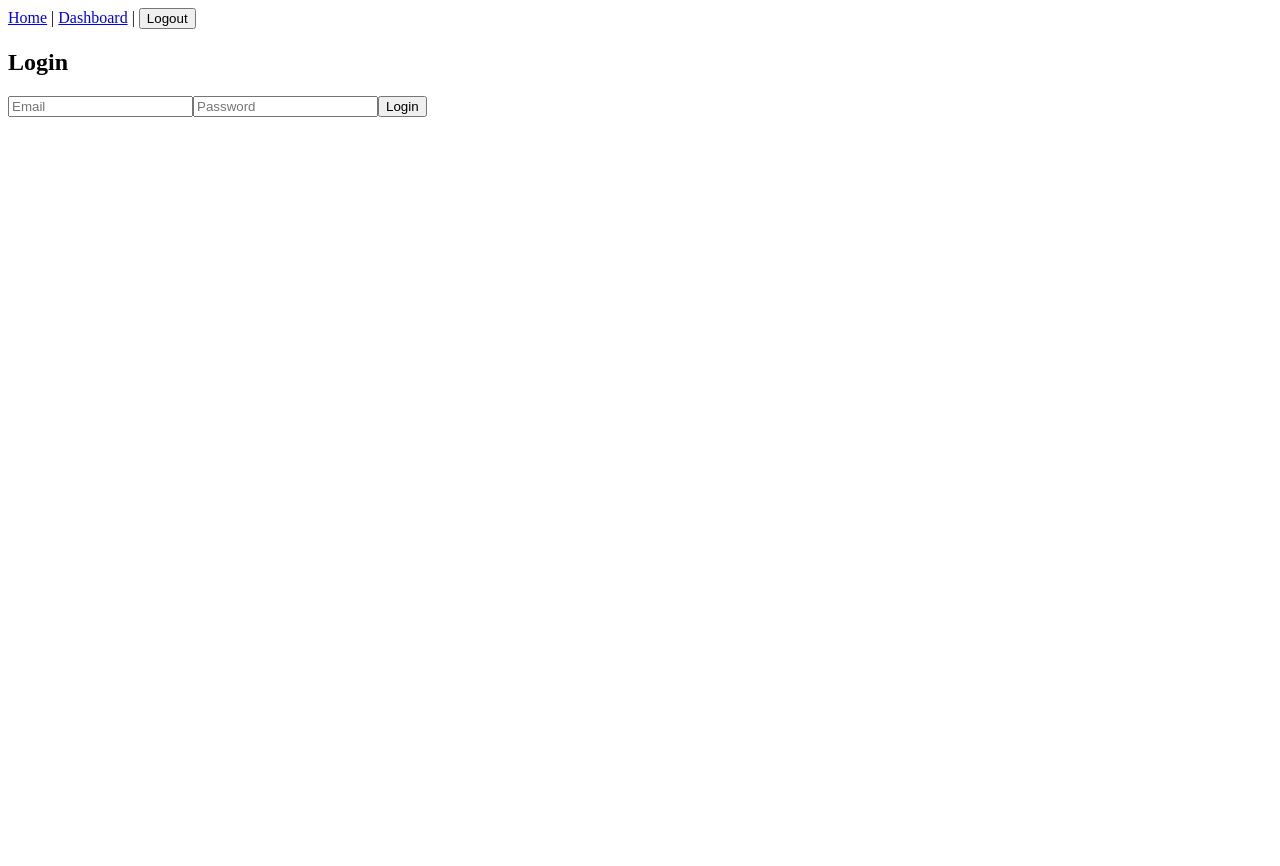
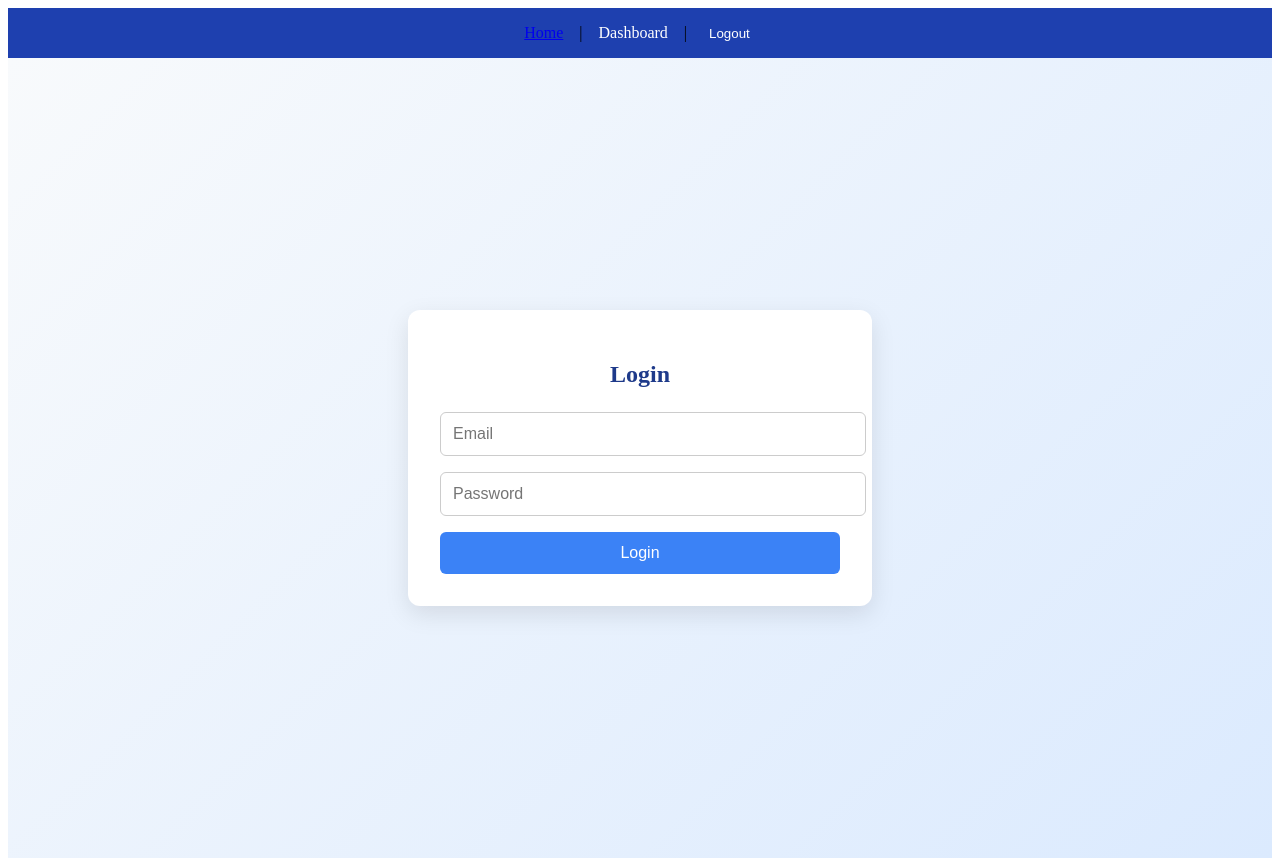
Before and after one commit to HasanAbdirahman/End-To-End, a React (Create React App) app in the folder frontend/: page /login in a window 1280 px wide. Before the commit the page ends 800 px from the top, so only its background shows below. Built offline with nearby package versions, Linux system fonts and the light colour scheme; sample sign-in values are in the browser's storage.

Commit message:
Added styles files

```diff
--- a/frontend/src/App.js
+++ b/frontend/src/App.js
@@ -14,11 +14,11 @@ const App = () => {
       <Navbar onLogout={() => setAuth(false)} />
       <Routes>
         <Route path="/" element={<h1>Home Page</h1>} />
-        <Route path="/login" element={<Login />} />
+        <Route path="/login" element={<Login onLogin={() => setAuth(true)} />} />
         <Route path="/signup" element={<Signup />} />
         <Route
           path="/dashboard"
-          element={isAuthenticated() ? <Dashboard /> : <Navigate to="/login" />}
+          element={auth ? <Dashboard /> : <Navigate to="/login" />}
         />
       </Routes>
     </Router>
--- a/frontend/src/components/Dashboard.js
+++ b/frontend/src/components/Dashboard.js
@@ -1,13 +1,17 @@
 import React from 'react';
-import { getUser } from '../utils/auth';
+import { getUser } from '../../utils/auth';
+import styles from './Dashboard.module.css';
 
 const Dashboard = () => {
   const user = getUser();
 
   return (
-    <div>
-      <h2>Welcome to the Dashboard</h2>
-      <p>You are logged in as <strong>{user?.email}</strong></p>
+    <div className={styles.container}>
+      <div className={styles.card}>
+        <h2>Welcome to Your Dashboard</h2>
+        <p>Hello, <strong>{user?.email}</strong> 👋</p>
+        <p>You are now logged in. Enjoy exploring the app!</p>
+      </div>
     </div>
   );
 };
--- /dev/null
+++ b/frontend/src/components/Dashboard.module.css
@@ -0,0 +1,27 @@
+.container {
+  display: flex;
+  justify-content: center;
+  align-items: center;
+  min-height: calc(100vh - 60px);
+  background: linear-gradient(145deg, #e0f2fe, #f8fafc);
+  padding: 2rem;
+}
+
+.card {
+  background: white;
+  padding: 2rem 3rem;
+  border-radius: 12px;
+  box-shadow: 0px 6px 18px rgba(0, 0, 0, 0.1);
+  max-width: 500px;
+  text-align: center;
+}
+
+.card h2 {
+  color: #1e3a8a;
+  margin-bottom: 1rem;
+}
+
+.card p {
+  font-size: 16px;
+  color: #333;
+}
--- a/frontend/src/components/Login.js
+++ b/frontend/src/components/Login.js
@@ -1,8 +1,9 @@
 import React, { useState } from 'react';
 import { useNavigate } from 'react-router-dom';
 import { setUser } from '../utils/auth';
+import styles from './Login.module.css';
 
-const Login = () => {
+const Login = ({ onLogin }) => {
   const [email, setEmail] = useState('');
   const [password, setPassword] = useState('');
   const navigate = useNavigate();
@@ -10,7 +11,6 @@ const Login = () => {
   const handleLogin = (e) => {
     e.preventDefault();
 
-    // Dummy check
     const userData = JSON.parse(localStorage.getItem('users')) || [];
     const matched = userData.find(
       user => user.email === email && user.password === password
@@ -18,19 +18,36 @@ const Login = () => {
 
     if (matched) {
       setUser({ email });
+      onLogin(); // update auth state in App.js
       navigate('/dashboard');
     } else {
-      alert('Invalid credentials');
+      alert('Invalid email or password');
     }
   };
 
   return (
-    <form onSubmit={handleLogin}>
-      <h2>Login</h2>
-      <input value={email} onChange={e => setEmail(e.target.value)} placeholder="Email" required />
-      <input value={password} onChange={e => setPassword(e.target.value)} type="password" placeholder="Password" required />
-      <button type="submit">Login</button>
-    </form>
+    <div className={styles.container}>
+      <form onSubmit={handleLogin} className={styles.card}>
+        <h2>Login</h2>
+        <input
+          className={styles.input}
+          type="email"
+          value={email}
+          onChange={e => setEmail(e.target.value)}
+          placeholder="Email"
+          required
+        />
+        <input
+          className={styles.input}
+          type="password"
+          value={password}
+          onChange={e => setPassword(e.target.value)}
+          placeholder="Password"
+          required
+        />
+        <button className={styles.button} type="submit">Login</button>
+      </form>
+    </div>
   );
 };
 
--- /dev/null
+++ b/frontend/src/components/Login.module.css
@@ -0,0 +1,55 @@
+.container {
+  display: flex;
+  height: 100vh;
+  justify-content: center;
+  align-items: center;
+  background: linear-gradient(135deg, #f8fafc, #dbeafe);
+}
+
+.card {
+  background: white;
+  padding: 2rem;
+  border-radius: 12px;
+  box-shadow: 0px 8px 24px rgba(0, 0, 0, 0.1);
+  min-width: 300px;
+  max-width: 400px;
+  width: 90%;
+  text-align: center;
+}
+
+.card h2 {
+  margin-bottom: 1.5rem;
+  color: #1e3a8a;
+}
+
+.input {
+  display: block;
+  width: 100%;
+  padding: 12px;
+  margin-bottom: 1rem;
+  border: 1px solid #ccc;
+  border-radius: 6px;
+  font-size: 16px;
+  outline: none;
+  transition: border-color 0.3s ease;
+}
+
+.input:focus {
+  border-color: #3b82f6;
+}
+
+.button {
+  width: 100%;
+  padding: 12px;
+  background-color: #3b82f6;
+  color: white;
+  border: none;
+  border-radius: 6px;
+  font-size: 16px;
+  cursor: pointer;
+  transition: background 0.3s ease;
+}
+
+.button:hover {
+  background-color: #2563eb;
+}
--- a/frontend/src/components/Navbar.js
+++ b/frontend/src/components/Navbar.js
@@ -1,15 +1,16 @@
 import React from 'react';
 import { Link } from 'react-router-dom';
 import { isAuthenticated, removeUser } from '../utils/auth';
+import styles from './Navbar.module.css';
 
 const Navbar = ({ onLogout }) => {
   return (
-    <nav>
+    <nav className={styles.navbar}>
       <Link to="/">Home</Link> |{' '}
       {isAuthenticated() ? (
         <>
-          <Link to="/dashboard">Dashboard</Link> |{' '}
-          <button onClick={() => { removeUser(); onLogout(); }}>
+          <Link className={styles.link} to="/dashboard">Dashboard</Link> |{' '}
+          <button className={styles.button} onClick={() => { removeUser(); onLogout(); }}>
             Logout
           </button>
         </>
--- /dev/null
+++ b/frontend/src/components/Navbar.module.css
@@ -0,0 +1,29 @@
+.navbar {
+  display: flex;
+  justify-content: center;
+  gap: 1rem;
+  background: #1e40af;
+  padding: 1rem;
+}
+
+.link {
+  color: white;
+  text-decoration: none;
+  font-weight: 500;
+}
+
+.link:hover {
+  text-decoration: underline;
+}
+
+.button {
+  background: none;
+  color: white;
+  border: none;
+  font-weight: 500;
+  cursor: pointer;
+}
+
+.button:hover {
+  text-decoration: underline;
+}
--- a/frontend/src/components/Signup.js
+++ b/frontend/src/components/Signup.js
@@ -1,5 +1,6 @@
 import React, { useState } from 'react';
 import { useNavigate } from 'react-router-dom';
+import styles from './Login.module.css';
 
 const Signup = () => {
   const [email, setEmail] = useState('');
```
